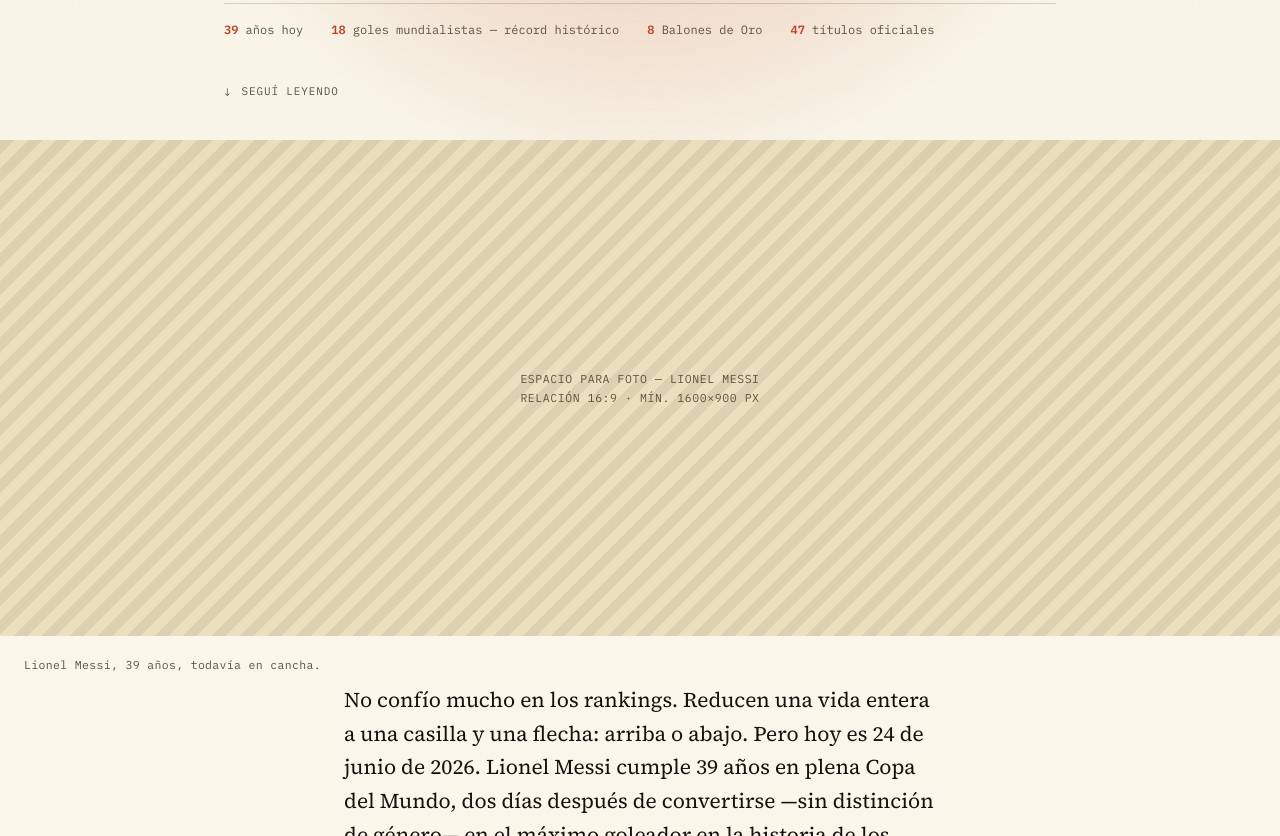
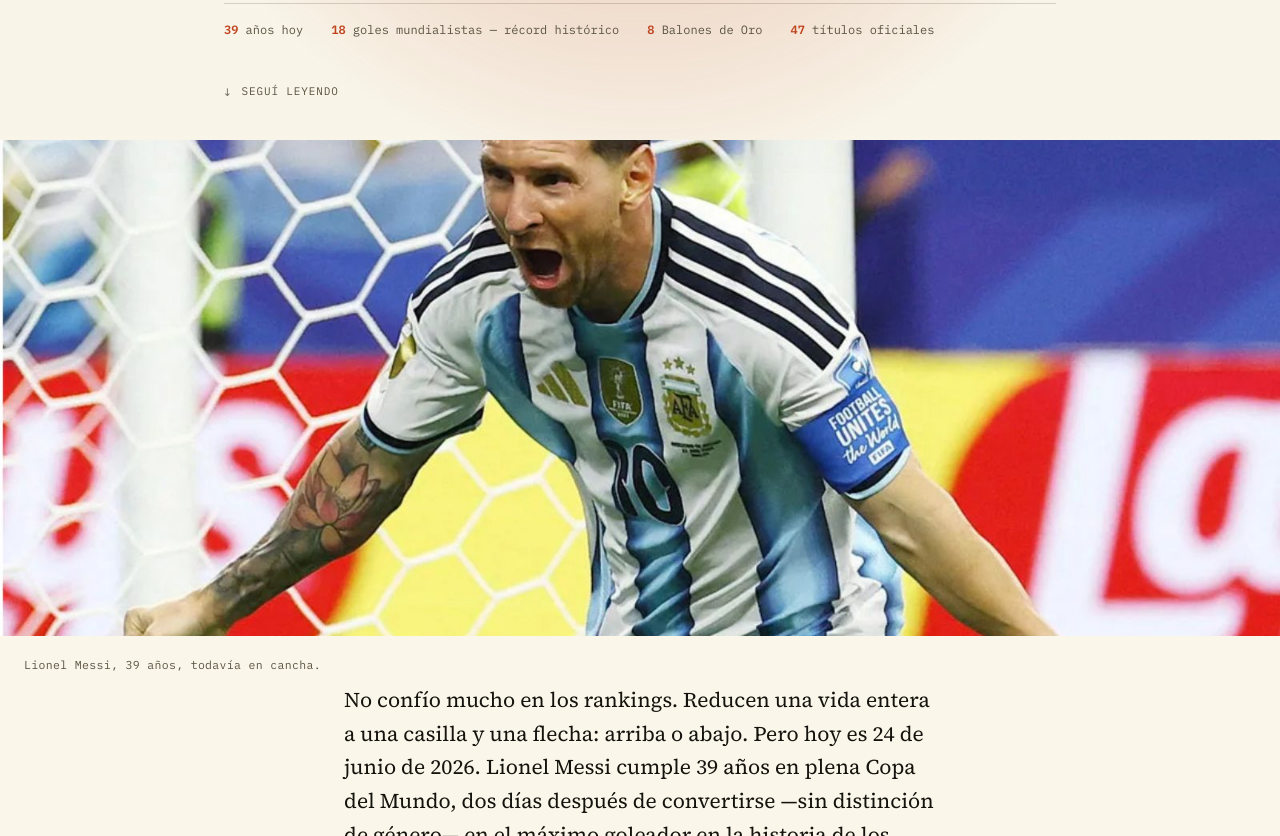
Before and after one commit to sebagaviglio/messi, a plain HTML site: page index.html in a window 1280 px wide. Shown: the part 627-1463 px from the top of the page. Drawn offline with Linux system fonts and the light colour scheme.

Commit message:
Update index.html

```diff
--- a/index.html
+++ b/index.html
@@ -885,9 +885,8 @@
 <!-- FOTO 1 — banner principal, 16:9, ancho completo -->
 <figure class="editorial-photo full-bleed reveal">
   <div class="photo-frame">
-    <div class="photo-placeholder"><span>Espacio para foto — Lionel Messi<br>Relación 16:9 · mín. 1600×900&nbsp;px</span></div>
     <!-- Para poner tu foto, borrá la línea de arriba y descomentá esta: -->
-    <!-- <img src="img/messi-01.jpg" alt="Lionel Messi"> -->
+    <img src="img/messi-mundial2026.jpg" alt="Lionel Messi 2026">
   </div>
   <figcaption>Lionel Messi, 39 años, todavía en cancha.</figcaption>
 </figure>
```
